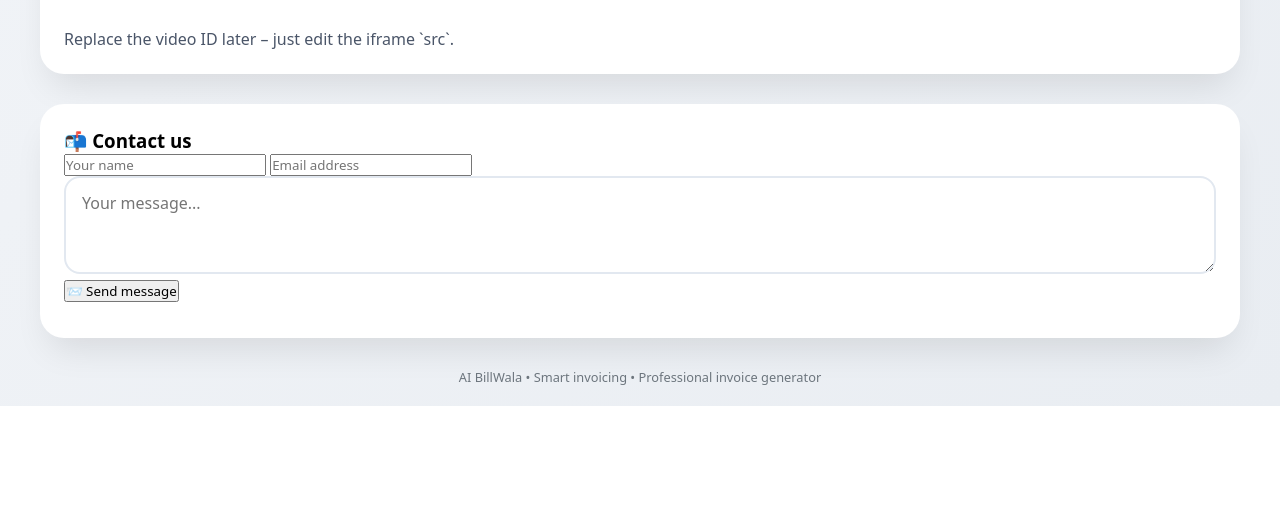
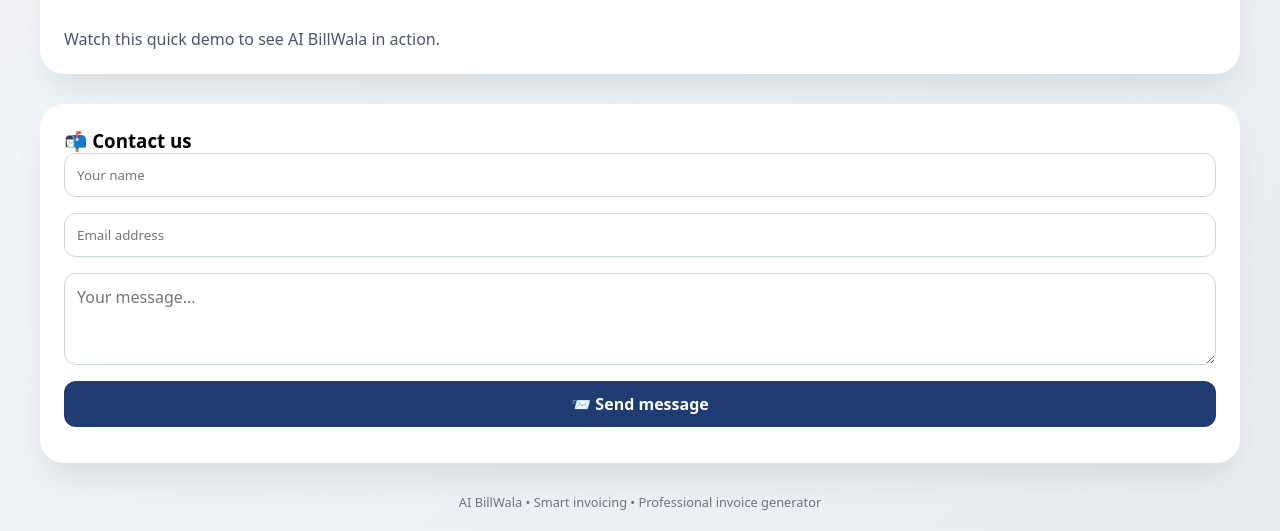
Before and after one commit to mohammedfarooqkareemuddin-eng/aibillwala.tech, a website: page index.html in a window 1280 px wide. Shown: the part 1240-1771 px from the top of the page. Before the commit the page ends 1646 px from the top, so only its background shows below. Drawn offline with Linux system fonts and the light colour scheme.

Commit message:
Update contact form styles and video demo link

```diff
--- a/index.html
+++ b/index.html
@@ -41,8 +41,11 @@
         .action-buttons button { width:auto; padding:10px 20px; background:#2a5298; color:white; border:none; border-radius:40px; cursor:pointer; }
         .video-container { position:relative; padding-bottom:56.25%; height:0; overflow:hidden; border-radius:20px; margin-bottom:30px; }
         .video-container iframe { position:absolute; top:0; left:0; width:100%; height:100%; }
+        .contact-form { display:flex; flex-direction:column; gap:16px; }
+        .contact-form input, .contact-form textarea { width:100%; padding:12px; border:1px solid #cbd5e1; border-radius:12px; }
+        .contact-form button { width:100%; padding:12px; background:#1e3c72; color:white; border:none; border-radius:12px; font-size:1rem; font-weight:600; cursor:pointer; }
         .footer { text-align:center; color:#6c757d; font-size:0.8rem; margin-top:30px; }
-        @media print { body * { visibility:hidden; } #printArea,#printArea * { visibility:visible; } #printArea { position:absolute; top:0; left:0; width:100%; padding:20px; background:white; } .action-buttons,.main-btn,.filter-group,.input-group,.action-row,.footer,.header { display:none !important; } }
+        @media print { body * { visibility:hidden; } #printArea,#printArea * { visibility:visible; } #printArea { position:absolute; top:0; left:0; width:100%; padding:20px; background:white; } .action-buttons,.main-btn,.filter-group,.input-group,.action-row,.video-container,.contact-form,.footer,.header { display:none !important; } }
 
         /* CHAT BOT STYLES */
         .chat-btn { position:fixed; bottom:20px; right:20px; background:#1e3c72; color:white; border:none; border-radius:50%; width:60px; height:60px; font-size:28px; cursor:pointer; box-shadow:0 4px 15px rgba(0,0,0,0.2); z-index:9999; display:flex; align-items:center; justify-content:center; transition:transform 0.2s; }
@@ -94,8 +97,10 @@
 
     <div class="card">
         <h3>📺 How AI BillWala works</h3>
-        <div class="video-container"><iframe src="https://www.youtube.com/embed/PLACEHOLDER" title="AI BillWala intro" frameborder="0" allowfullscreen></iframe></div>
-        <p style="color:#4a5568;">Replace the video ID later – just edit the iframe `src`.</p>
+        <div class="video-container">
+            <iframe src="https://www.youtube.com/embed/h1lvB5hclMw" title="AI BillWala intro" frameborder="0" allowfullscreen></iframe>
+        </div>
+        <p style="color:#4a5568;">Watch this quick demo to see AI BillWala in action.</p>
     </div>
 
     <div class="card">
```
